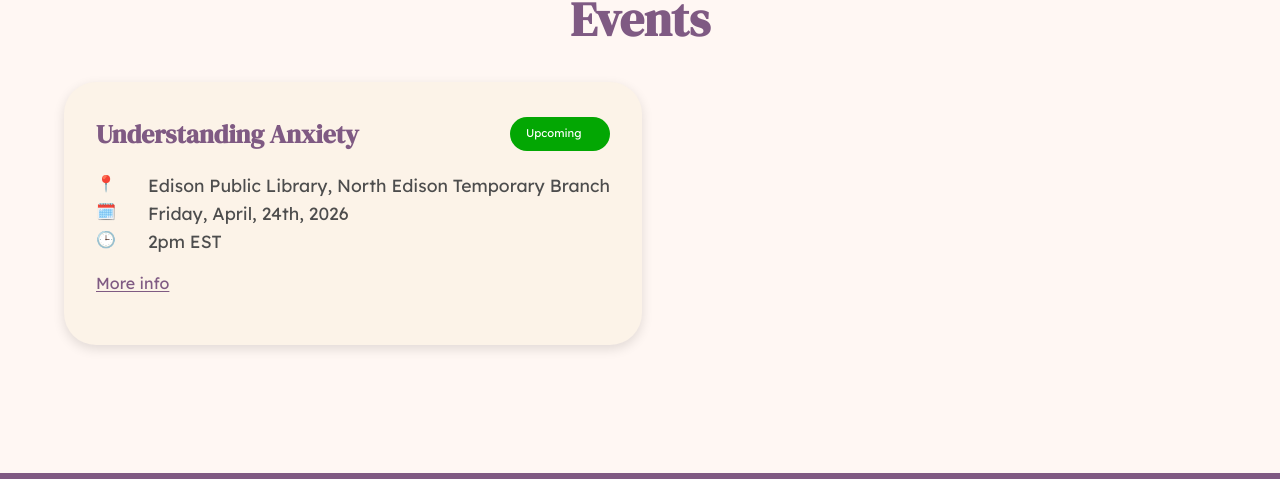
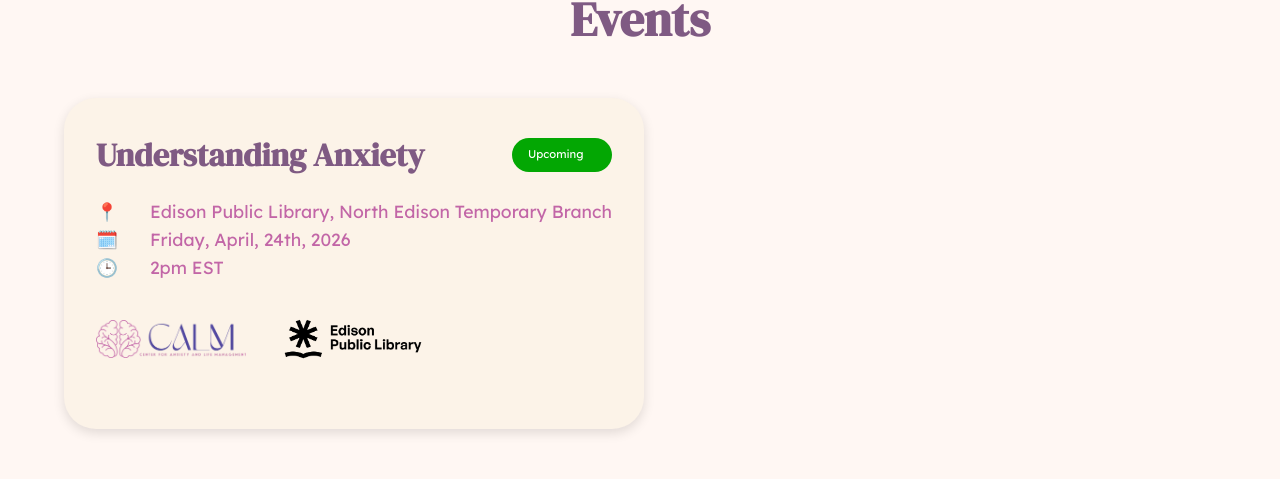
Before and after one commit to mazenswar/calm-v3, a Next.js app: page /events in a window 1280 px wide. Shown: the part 211-690 px from the top of the page. Built offline with nearby package versions, Linux system fonts and the light colour scheme; no server answers.

Commit message:
v4.9.1 event page logo update

```diff
--- /dev/null
+++ b/app/events/edison-library-2026/Logos.js
@@ -0,0 +1,39 @@
+import Image from "next/image";
+import Link from "next/link";
+import React from "react";
+import edisonLibraryLogo from "./assets/EdisonPublicLibrary.png";
+
+function Logos() {
+	return (
+		<div className="logos">
+			<Link href="/" target="_blank" rel="noopener noreferrer">
+				<Image
+					src={"/logo-hr.webp"}
+					alt="CALM Therapy Logo"
+					aria-label="CALM Therapy Logo"
+					priority
+					sizes="(max-width: 768px) 100vw, 400px"
+					width={300}
+					height={300}
+				/>
+			</Link>
+			<a
+				href="https://edisonpubliclibrary.org/"
+				target="_blank"
+				rel="noopener noreferrer"
+			>
+				<Image
+					src={edisonLibraryLogo}
+					alt="Edison Public Library Logo"
+					aria-label="Edison Public Library Logo"
+					priority
+					sizes="(max-width: 768px) 100vw, 400px"
+					width={600}
+					height={208}
+				/>
+			</a>
+		</div>
+	);
+}
+
+export default Logos;
--- a/app/events/edison-library-2026/edisonpbl.scss
+++ b/app/events/edison-library-2026/edisonpbl.scss
@@ -73,7 +73,7 @@
 				gap: 0.5rem;
 			}
 
-			.lib__logo {
+			.logos {
 				padding: 2rem 0;
 				display: flex;
 				// flex-direction: column;
--- a/app/events/events__style.scss
+++ b/app/events/events__style.scss
@@ -10,14 +10,28 @@
 	}
 	.event__title {
 		display: flex;
+		flex-direction: column-reverse;
+		gap: 1rem;
 		justify-content: space-between;
-		align-items: center;
+		// align-items: center;
 		margin-bottom: 1rem;
-
 		h3 {
 			margin: 0;
+			font-size: 1.5rem;
 		}
+		@include respond(md) {
+			flex-direction: row;
+			align-items: center;
+			// justify-content: flex-start;
+			// min-width: 100px;
+			h3 {
+				font-size: 2rem;
+			}
+		}
+
 		.event__status {
+			width: fit-content;
+			height: fit-content;
 			p {
 				font-size: 0.7rem;
 			}
@@ -70,9 +84,22 @@
 				display: flex;
 				gap: 2rem;
 			}
-			.more__details {
-				margin: 1rem 0;
+			.logos {
+				padding: 2rem 0;
+				display: flex;
+				// flex-direction: column;
+				// justify-content: flex-end;
+				align-items: center;
+				gap: 2rem;
+				a {
+					width: 50%;
+					max-width: 150px;
+				}
 			}
+		}
+		.more__details {
+			margin: 1rem 0;
+			text-decoration: none;
 		}
 	}
 }
--- a/app/events/page.js
+++ b/app/events/page.js
@@ -2,6 +2,7 @@ import Link from "next/link";
 import React from "react";
 import "./events__style.scss";
 import CustomLink from "../Components/ui/CustomLink";
+import Logos from "./edison-library-2026/Logos";
 
 function EventCard({
 	name,
@@ -10,9 +11,12 @@ function EventCard({
 	time,
 	detailsLink,
 	upcoming = false,
+	logos = null,
 }) {
 	const eventStatus = upcoming ? "upcoming" : "past";
+
 	return (
+		<Link className="more__details" href={detailsLink}>
 			<div className="event__card">
 				<div className="event__title">
 					<h3 className="event__name">{name}</h3>
@@ -34,12 +38,9 @@ function EventCard({
 					<span className="span">🕒</span>{" "}
 					<p className="event__time__text">{time}</p>
 				</div>
-			{/* CustomLink({ url, children, classN, newWindow, ariaLabel })  */}
-			<CustomLink classN="more__details" url={detailsLink}>
-				{" "}
-				More info
-			</CustomLink>
+				{logos}
 			</div>
+		</Link>
 	);
 }
 
@@ -57,6 +58,7 @@ function Events() {
 							time={"2pm EST"}
 							detailsLink={"/events/edison-library-2026"}
 							upcoming={true}
+							logos={<Logos />}
 						/>
 					</div>
 				</div>
```
Also changed, not shown: app/events/edison-library-2026/Header.js (+2 -28 lines). Lines whose indentation alone changed are shown as unchanged.
